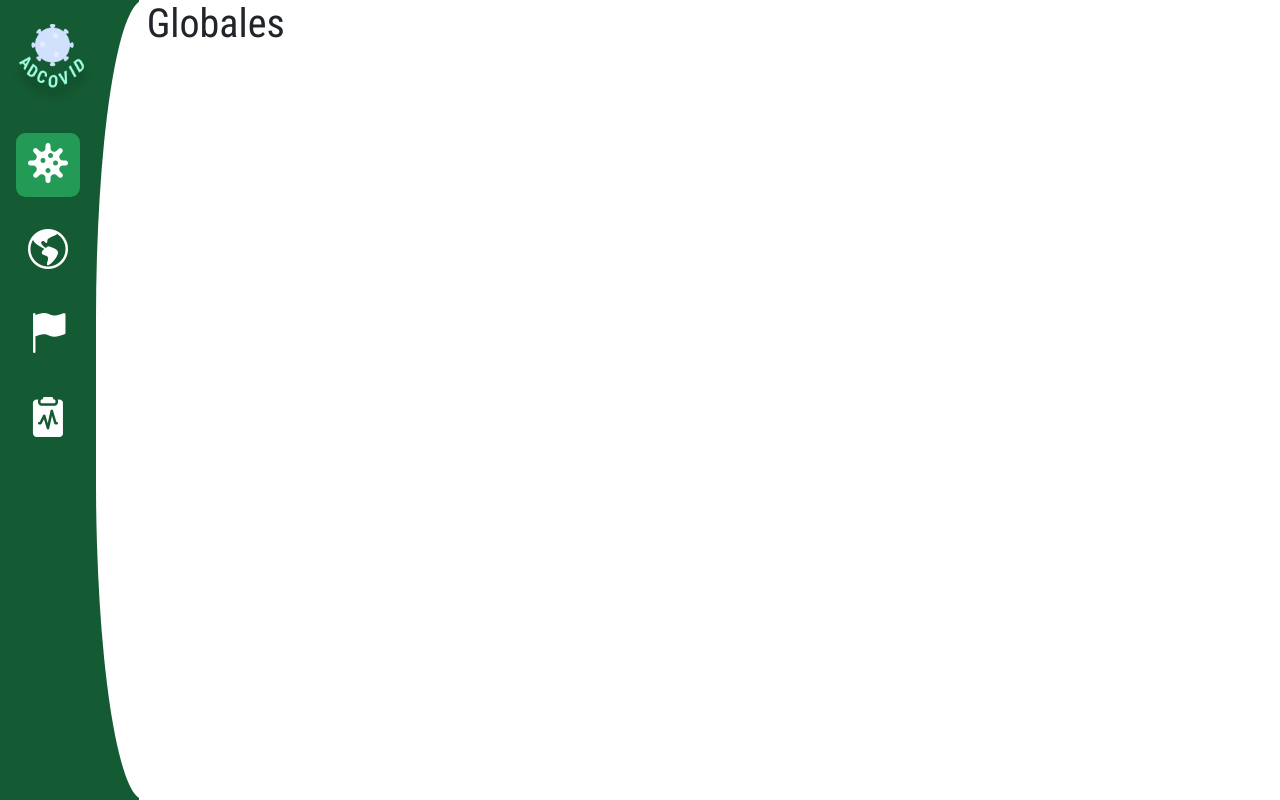
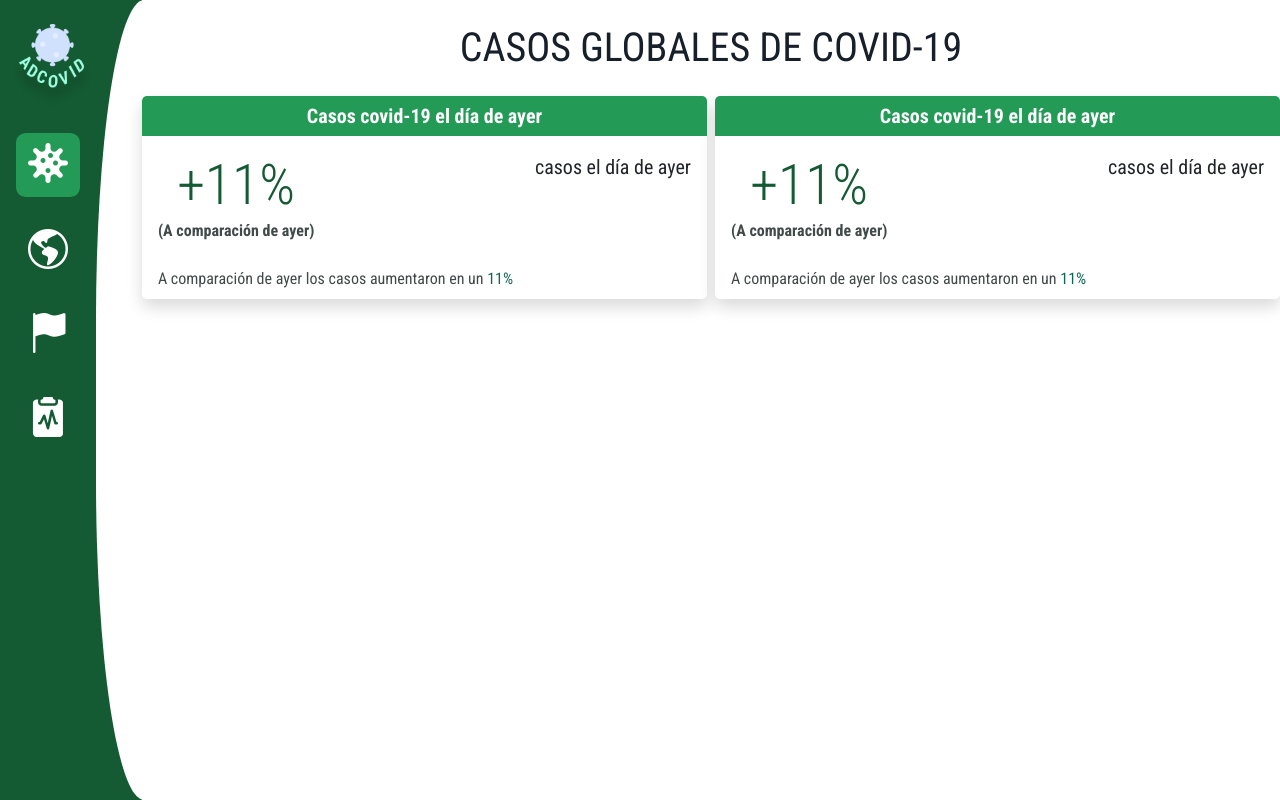
Before and after one commit to JKmoises/adcovid, a React (Create React App) app: page / in a window 1280 px wide. Built offline with nearby package versions, Linux system fonts and the light colour scheme.

Commit message:
Maquetando diseño de cards de casos covid-19 dia de ayer y hace 2 dias

```diff
--- a/src/App.css
+++ b/src/App.css
@@ -14,7 +14,11 @@
 }
 
 .bg-first-color{
-  background-color: var(--first-color);
+  background-color: var(--first-color) !important;
+}
+
+.bg-third-color{
+  background-color: var(--third-color) !important;
 }
 
 .icon{
@@ -36,8 +40,24 @@
   width: 5rem;
 }
 
+.text-color{
+  color: var(--text-color) !important;
+}
 
-.w-12_5 {
+.text-first-color {
+  color: var(--first-color) !important;
+}
+
+.text-gray-dark-color{
+  color: var(--gray-dark-color) !important;
+}
+
+.text-second-color{
+  color: var(--second-color) !important;
+}
+
+
+.w-11 {
   width: 100% !important;
 }
 
@@ -87,8 +107,12 @@ No media query for `xs` since this is the default in Bootstrap */
     width: 7rem;
   }
 
-  .w-12_5 {
+  .w-10 {
     width: 10rem !important;
+  }
+
+  .w-11 {
+    width: 11rem !important;
   }
 }
 
--- /dev/null
+++ b/src/components/CardCovid.tsx
@@ -0,0 +1,31 @@
+import { Card } from "react-bootstrap";
+
+export const CardCovid = () => {
+  return (
+    <Card className="shadow border-0 p-0 w-100 col">
+      <Card.Header className="bg-third-color border-0">
+        <Card.Title className="text-center fw-bold text-white m-0">
+          Casos covid-19 el día de ayer
+        </Card.Title>
+      </Card.Header>
+
+      <Card.Body className="d-flex justify-content-between pb-0">
+        <Card.Text className="d-flex flex-column align-items-center text-gray-dark-color fw-bold">
+          <span className="display-4 text-first-color">+11%</span>
+          (A comparación de ayer)
+        </Card.Text>
+
+        <section>
+          <Card.Text className="fs-5">casos el día de ayer</Card.Text>
+        </section>
+      </Card.Body>
+
+      <Card.Footer className="bg-white border-0 text-gray-dark-color">
+        <Card.Text>
+          A comparación de ayer los casos aumentaron en un{" "}
+          <span className="text-second-color">11%</span>
+        </Card.Text>
+      </Card.Footer>
+    </Card>
+  );
+};
--- a/src/components/Navegacion.tsx
+++ b/src/components/Navegacion.tsx
@@ -4,8 +4,8 @@ import logo from "../assets/logo.png";
 
 export const Navegacion = () => {
   return (
-    <header className="w-12_5 bg-first-color">
-      <div className="curve d-none d-md-block position-absolute w-12_5 min-vh-100 bg-white left-7"></div>
+    <header className="w-10 bg-first-color">
+      <div className="curve d-none d-md-block position-absolute w-11 min-vh-100 bg-white left-7"></div>
 
       <div
         className="
--- a/src/pages/Globales.tsx
+++ b/src/pages/Globales.tsx
@@ -1,9 +1,17 @@
-import React from 'react'
+import { CardCovid } from '../components/CardCovid';
 
 export const Globales = () => {
   return (
-    <main className="w-100 ms-2 me-4">
-      <h1>Globales</h1>
+    <main className="container-md">
+      <h1 className="text-center my-4 text-color">
+        CASOS GLOBALES DE COVID-19
+      </h1>
+
+      <div className="row gap-2">
+        <CardCovid/>
+        <CardCovid/>
+
+      </div>
     </main>
   );
 }
```
